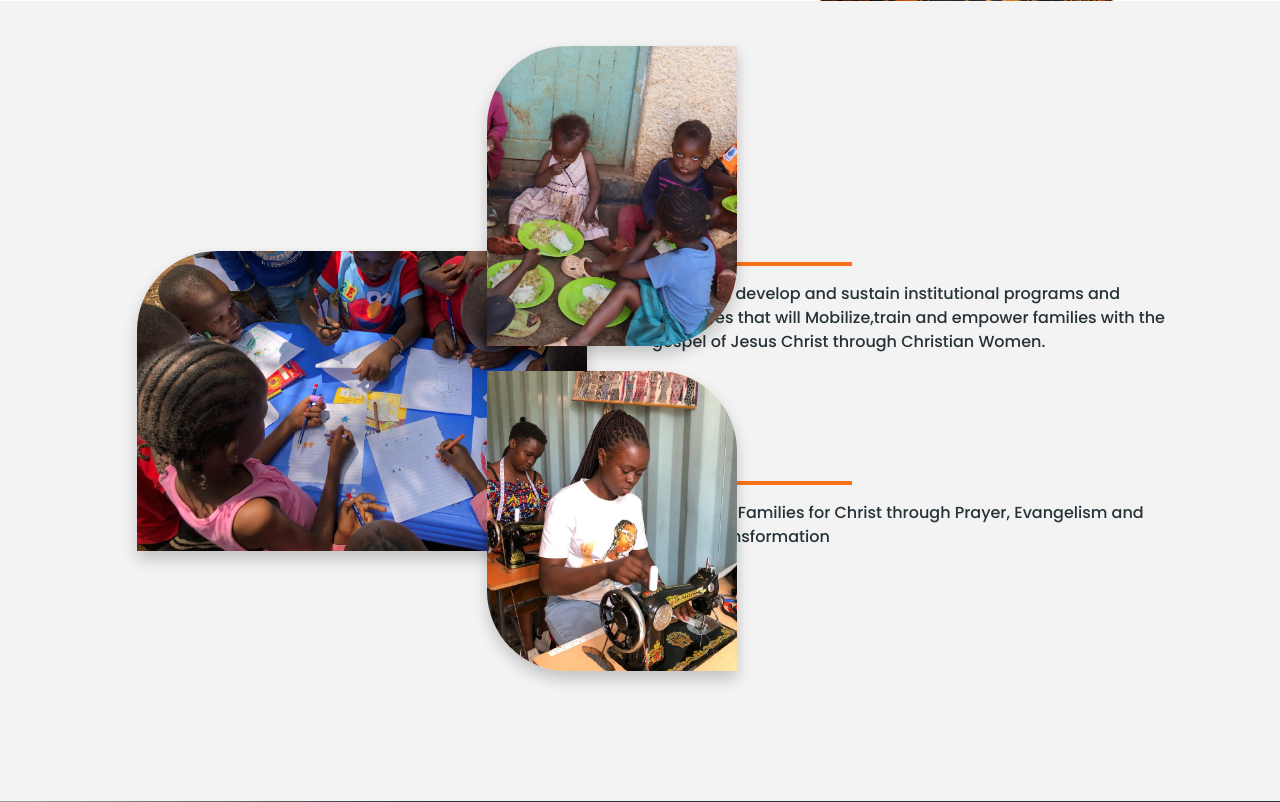
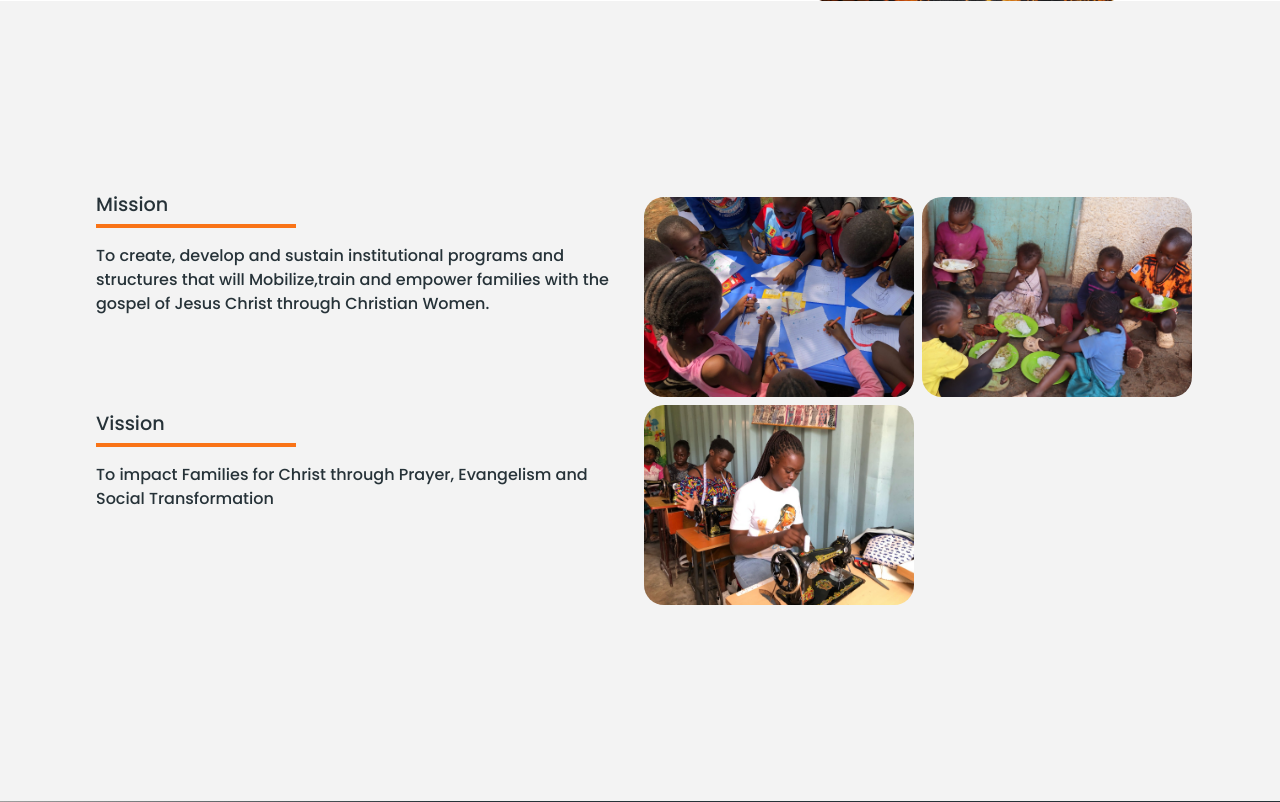
Before and after one commit to leonkae/hopefoundationpython, a Django app: page / in a window 1280 px wide. Shown: the part 1871-2673 px from the top of the page. Run offline with Django 4.2, Linux system fonts and the light colour scheme; data comes from the database, SQL or seed files in the repository; some libraries are stand-ins or nearby versions; some web fonts are replaced; grey boxes are pictures that could not be loaded.

Commit message:
modify:styles,firstsection

```diff
--- a/hopeapp/static/css/global.css
+++ b/hopeapp/static/css/global.css
@@ -441,7 +441,7 @@
 }
 @media screen and (max-width: 1000px) {
   .second-section-wrapper{
-    display: none;
+    height: 100%;
   }
 }
 .mission-vission-wrapper,
@@ -450,8 +450,11 @@
 }
 @media screen and (max-width: 1000px) {
   .mission-vission-wrapper{
-    width: 100%;
-    display: none;
+    padding-left: 1%;
+    padding-top: 5%;
+    padding-right: 1%;
+    padding-bottom: 5%;
+    /* display: none; */
   }
 }
 .nav-blur {
@@ -486,7 +489,7 @@
   font-size: medium;
   font-weight: 500;
   margin-bottom: 1rem;
-  margin-top: 1rem;
+  /* margin-top: 1rem; */
 }
 .section-content-title-line {
   margin-bottom: 1rem;
@@ -509,11 +512,16 @@
   justify-content: center;
   align-items: center;
   height: 100%;
-  padding: 20px;
 }
-.image-grid {
-  gap: 5px;
-  position: relative;
+.image-item-1-x{
+  height: 200px;
+}
+.image-item-1-x img{
+  height: 100%;
+  width: 100%;
+  object-fit: cover;
+  object-position: center;
+  border-radius: 20px;
 }
 .image-item-2 {
   position: absolute;
--- a/hopeapp/templates/hopeTemp/firstsection.html
+++ b/hopeapp/templates/hopeTemp/firstsection.html
@@ -8,7 +8,7 @@
     <div class="section-content-title-line"></div>
     <div class="acct-section-content">
       <div class="right-about-section">
-        <img src="{% static 'images/JM.png' %}" alt="">
+        <img src="{% static 'images/JM.png' %}" alt="" />
       </div>
       <div class="row">
         <div class="col-lg-6">
@@ -18,9 +18,7 @@
               Homecare Spiritual Fellowship <br />
               International (HSF)
             </h1>
-            <p>
-              {{about.description}}
-            </p>
+            <p>{{about.description}}</p>
           </div>
         </div>
       </div>
@@ -30,26 +28,6 @@
 <div class="second-section-wrapper">
   <div class="mission-vission-wrapper">
     <div class="row">
-      <div class="col-lg-6">
-        <div class="section-right-content">
-          <div class="image-grid">
-            <div class="image-item-1">
-              <img src="{% static 'images/PIC-ONE-MISSION.jpeg' %}" alt="Image 1" />
-            </div>
-            <div class="image-item-2">
-              <img src="{% static 'images/PIC-TWO-MISSION.jpeg' %}" alt="Image 2" />
-            </div>
-            <div class="image-item-3">
-              <img
-                src="{% static 'images/PIC-THREE-MISSION.jpeg' %}"
-                alt="Image 3"
-                id="image-three"
-              />
-            </div>
-          </div>
-        </div>
-      </div>
-
       <div class="col-lg-6">
         <div class="section-content-title">
           <h1>Mission</h1>
@@ -66,6 +44,39 @@
           <p>{{ vission.descriprion }}</p>
         </div>
       </div>
+      <div class="col-lg-6">
+        <div class="section-right-content">
+          <div class="image-grid-x">
+            <div class="row">
+              <div class="col-lg-6 p-1">
+                <div class="image-item-1-x">
+                  <img
+                    src="{% static 'images/PIC-ONE-MISSION.jpeg' %}"
+                    alt="Image 1"
+                  />
+                </div>
+              </div>
+              <div class="col-lg-6 p-1">
+                <div class="image-item-1-x">
+                  <img
+                    src="{% static 'images/PIC-TWO-MISSION.jpeg' %}"
+                    alt="Image 2"
+                  />
+                </div>
+              </div>
+              <div class="col-lg-6 p-1">
+                <div class="image-item-1-x">
+                  <img
+                    src="{% static 'images/PIC-THREE-MISSION.jpeg' %}"
+                    alt="Image 3"
+                    id="image-three"
+                  />
+                </div>
+              </div>
+            </div>
+          </div>
+        </div>
+      </div>
     </div>
   </div>
 </div>
```
